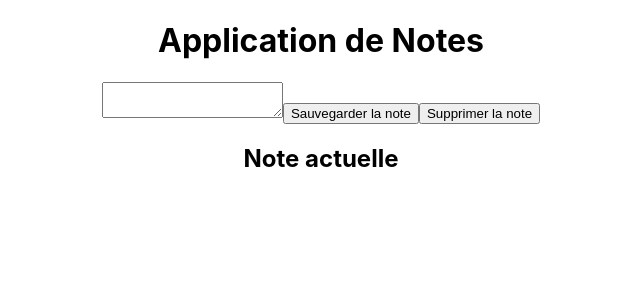
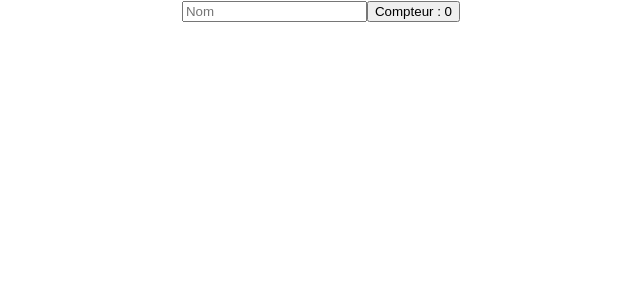
Before and after one commit to QBidolet/React-27-Novembre, a React (Create React App) app in the folder react-initiation/: page / in a window 1280 px wide. Shown: the top 300 px of the page, without its empty margins (319-959 px from the left). Built offline with nearby package versions, Linux system fonts and the light colour scheme.

Commit message:
useEffect

```diff
--- a/react-initiation/src/App.js
+++ b/react-initiation/src/App.js
@@ -5,6 +5,8 @@ import MonComposant from './cours/02-react/03-composant-fonction';
 import Props, {Compteur, Salutation, Wrapper} from './cours/03-props/01-props';
 import Compteurs from './cours/04-state/01-state';
 import Notes from './exercices/01-notes';
+import CycleDeVie from './cours/04-state/02-cycle-de-vie';
+import DemoUseEffect from './cours/05-hooks/01-useeffect';
 
 function App() {
   return (
@@ -16,7 +18,9 @@ function App() {
       <p>Ceci est un contenu enfant.</p>
     </Wrapper> */}
     {/* <Compteurs></Compteurs> */}
-    <Notes></Notes>
+    {/* <Notes></Notes> */}
+    {/* <CycleDeVie></CycleDeVie> */}
+    <DemoUseEffect></DemoUseEffect>
     </div>
   );
 }
--- /dev/null
+++ b/react-initiation/src/cours/04-state/02-cycle-de-vie.js
@@ -0,0 +1,51 @@
+import React, { Component } from 'react';
+
+class CycleDeVie extends Component {
+   constructor(props){
+    super(props);
+    this.state = {
+        compteur: 0
+    };
+    console.log("1. Constructeur - Initialisation du composant.")
+   }
+
+   componentDidMount(){
+    console.log("3 - componentDidMount : Le composant est monté.");
+   }
+
+   shouldComponentUpdate(nextProps, nextState){
+    console.log("4 - shouldComponentUpdate : Détermine si le composant doit être mis à jour.");
+    return true;
+   }
+
+   componentDidUpdate(prevProps, prevState){
+    console.log("5 - componentDidUpdate : Le composant est mis à jour.")
+    console.log("Ancien état :", prevState);
+    console.log("Nouvel état :", this.state);
+   }
+
+   componentWillUnmount(){
+    console.log("6. componentWillUnmount : Le composant va être démonté.");
+    // Nettoyage de ressource, annuler des abonnements etc.
+   }
+
+   handleClick = () => {
+        this.setState(
+            (prevState) => ({compteur: prevState.compteur + 1})
+            );
+        // this.setState({compteur: this.state.compteur + 1});
+   }
+
+   render(){
+    console.log("2. Render du composant.")
+    return (
+        <div>
+            <h1>Démonstration du cycle de vie d'un composant.</h1>
+            <p>Compteur : {this.state.compteur}</p>
+            <button onClick={this.handleClick}>Incrémenter</button>
+        </div>
+    )
+   }
+}
+
+export default CycleDeVie;
--- /dev/null
+++ b/react-initiation/src/cours/05-hooks/01-useeffect.js
@@ -0,0 +1,56 @@
+import React, { useState, useEffect } from 'react';
+
+function DemoUseEffect(){
+    const [count, setCount] = useState(0);
+    const [name, setName] = useState('');
+
+    // Exécution à chaque render : sans liste dépendance.
+    // useEffect(()=>{
+    //     console.log("Mise à jour à chaque render.")
+    //     document.title = "Compteur " + count;
+    // });
+
+    // Exécuté uniquement au montage et au démontage.
+    useEffect(()=>{
+        console.log("Exécuté uniquement au montage du composant.")
+        return ()=>{
+            console.log("Exécuté uniquement au démontage.")
+        }
+        }, [])
+
+    // Exécuté uniquement quand le state count est modifié.
+    useEffect(()=>{
+        console.log("Mise à jour à chaque modification de count.")
+        document.title = "Compteur " + count;
+    }, [count]);
+
+      // Exécuté uniquement quand le state count est modifié.
+      useEffect(()=>{
+        console.log("Mise à jour à chaque modification de name.")
+        console.log(name);
+    }, [name]);
+
+    const handleChange = (event) => {
+        setName(event.target.value);
+    }
+
+    const handleClick = () => {
+        setCount(count + 1);
+    }
+
+    return (
+        <div>
+            <input
+            type="text"
+            value={name}
+            onChange={handleChange}
+            placeholder='Nom'/>
+
+            <button onClick={handleClick}>
+            Compteur : {count}
+            </button>
+        </div>
+    )
+}
+
+export default DemoUseEffect;
--- a/react-initiation/src/exercices/01-notes.js
+++ b/react-initiation/src/exercices/01-notes.js
@@ -19,13 +19,15 @@ function Notes(){
     return (
         <div>
             <h1>Application de Notes</h1>
-            {/*
+            {
+                /*
                 Créer un champ pour ajouter un texte multiligne.
                 Créer un bouton pour sauvegarder la note.
                  Mettez juste un alert() pour vérifier le fonctionnement.
                 Créer un bouton pour supprimer la note : Clear le champ note.
                 Afficher la note actuelle dans un paragraphe.
-            */}
+            */
+            }
             <textarea
                 value={note}
                 onChange={handleNoteChange}
```
